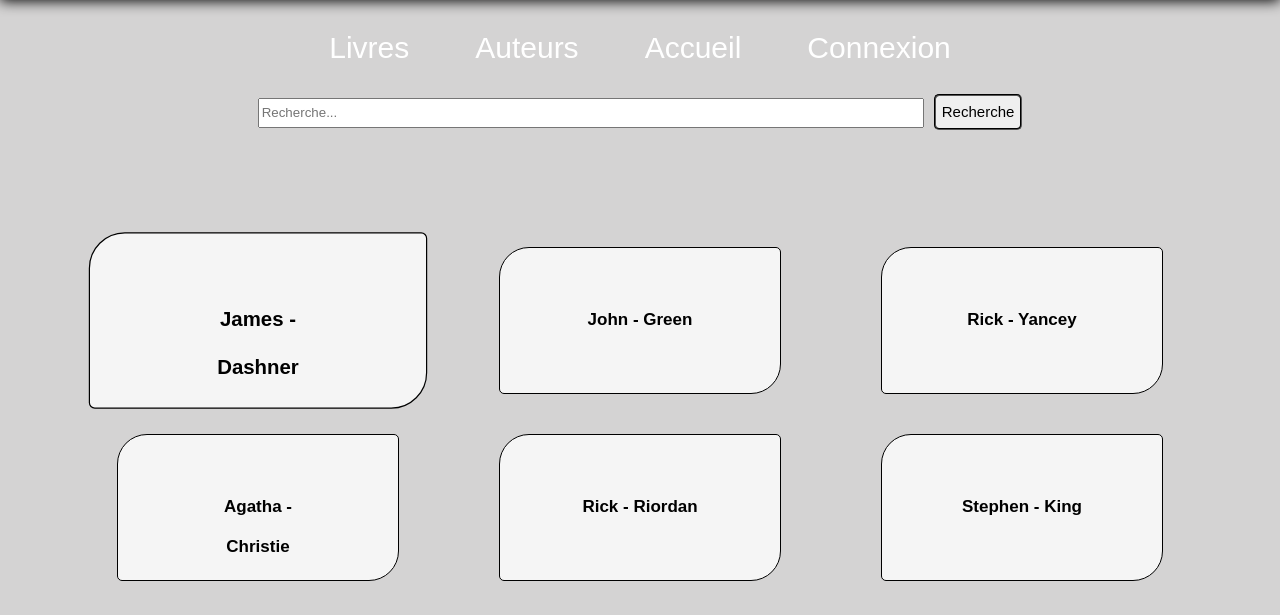
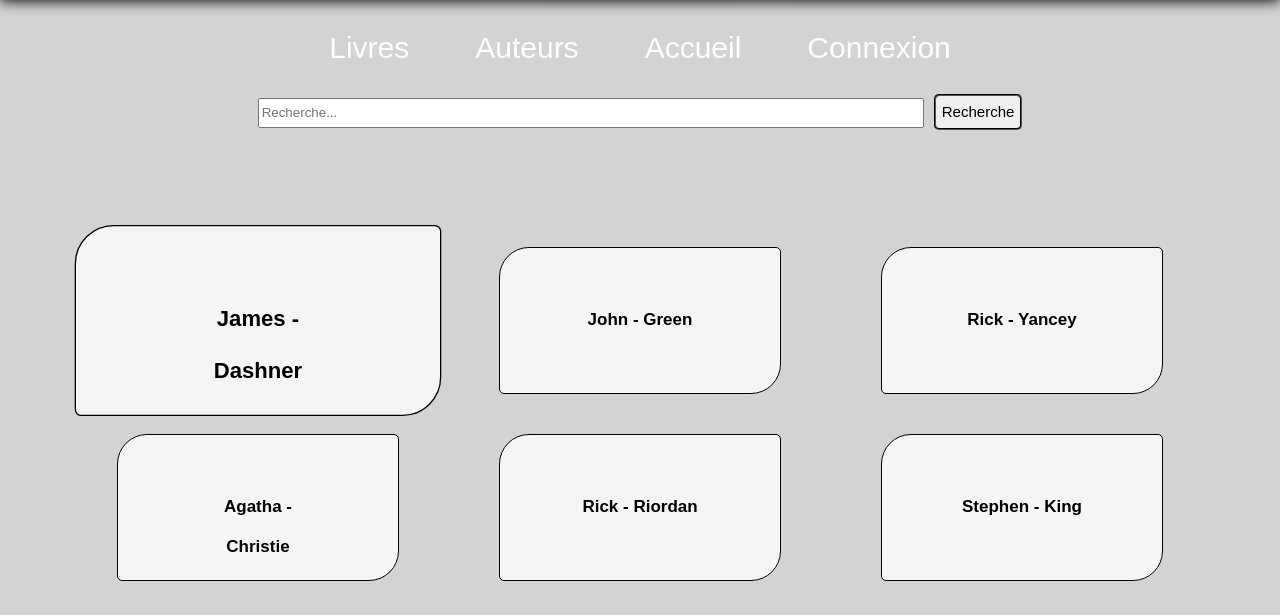
Before and after one commit to fiduide/CyberBook, a PHP site: page /Auteur.php in a window 1280 px wide, with the pointer over the restyled element. Shown: the part 349-964 px from the top of the page. Run offline with PHP 8.4, Linux system fonts and the light colour scheme; data comes from the database, SQL or seed files in the repository; some web fonts are replaced.

Commit message:
Zoom image fait

```diff
--- a/src/css/style_auteur.css
+++ b/src/css/style_auteur.css
@@ -51,11 +51,11 @@ a{
 
 .auteur:hover{
     -webkit-transition: all 250ms ease-in;
-    -webkit-transform: scale(1.2);
+    -webkit-transform: scale(1.3);
     -ms-transition: all 250ms ease-in;
-    -ms-transform: scale(1.2);
+    -ms-transform: scale(1.3);
     -moz-transition: all 250ms ease-in;
-    -moz-transform: scale(1.2);
+    -moz-transform: scale(1.3);
     transition: all 250ms ease-in;
-    transform: scale(1.2);
+    transform: scale(1.3);
 }
```
